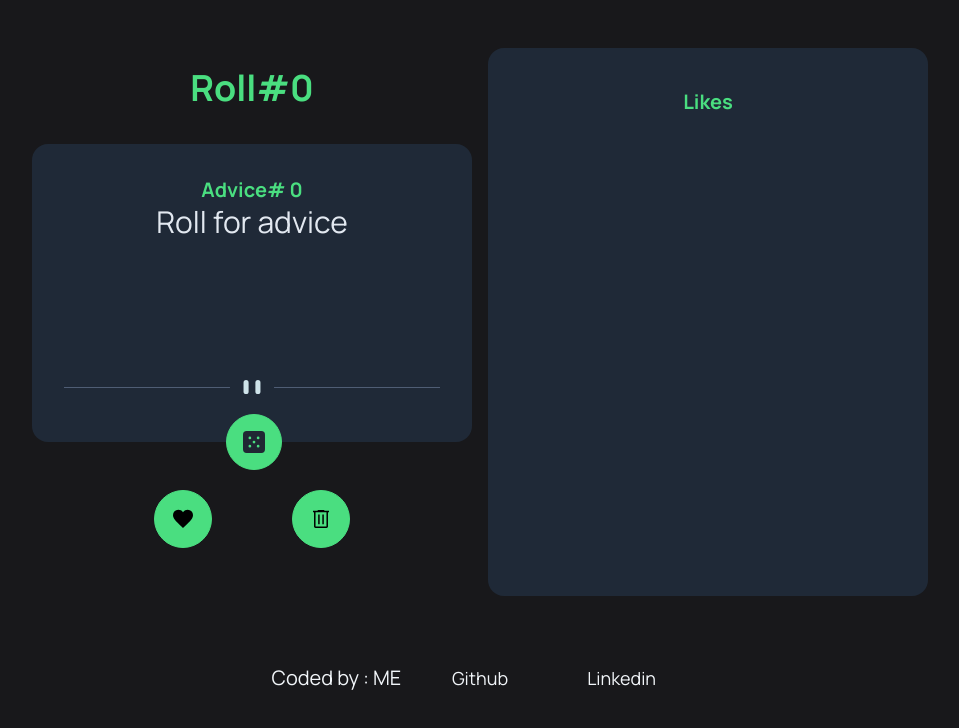
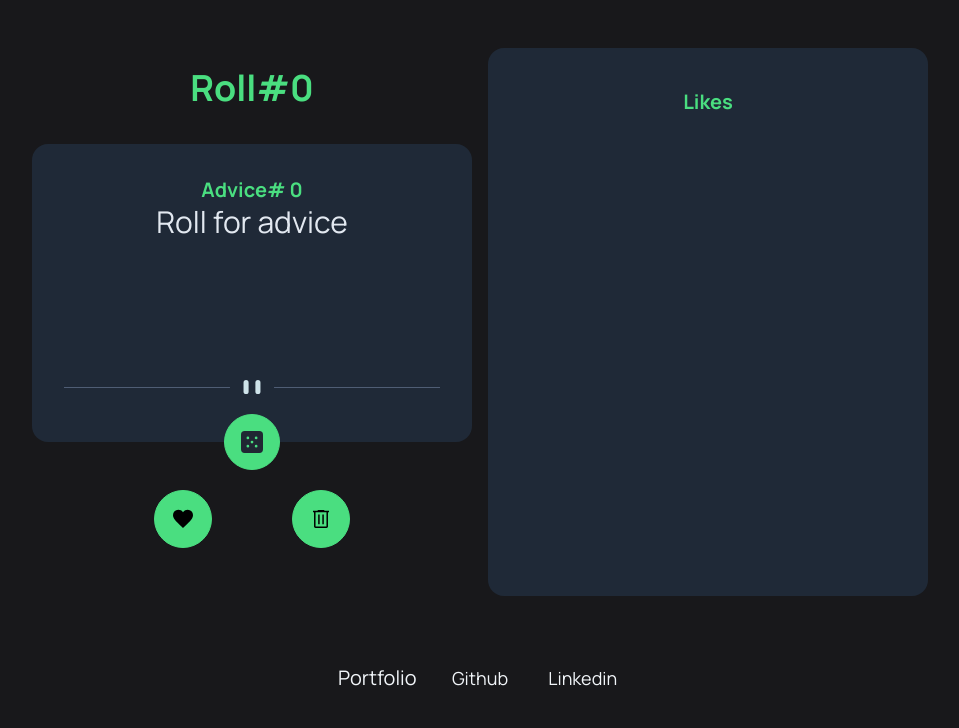
Before and after one commit to Denito37/advice_generator, a React (Vite) app: page / in a window 1280 px wide. Shown: the top 728 px of the page, without its empty margins (160-1119 px from the left). Built offline with nearby package versions, Linux system fonts and the light colour scheme.

Commit message:
refined loading state, ux

```diff
--- a/src/App.jsx
+++ b/src/App.jsx
@@ -18,8 +18,10 @@ function App() {
     setAdvice(<Loading />)
     const res = await fetch("https://api.adviceslip.com/advice", {cache:"no-cache"} )
     const data = await res.json()
-    setId(data.slip.id)
-    setAdvice(data.slip.advice)
+    setTimeout(() =>{
+      setId(data.slip.id)
+      setAdvice(data.slip.advice)
+    }, 300)
   }
   const counter = () =>{
     setCount(count + 1)
--- a/src/components/footer.jsx
+++ b/src/components/footer.jsx
@@ -4,18 +4,17 @@ export default function Footer(){
         <>
             <footer className="text-center col-span-2 p-4 mx-auto md:grid md:grid-cols-3 md:max-w-lg">
                 <h2 className=" text-slate-100 text-xl p-1">
-                    Coded by :
-                    <a className=" p-1 rounded-md transition-colors hover:bg-slate-700 hover:text-green-400" href="https://denito37.github.io/wdp/" target="_blank" rel="noopener noreferrer">
-                        ME
+                    <a className=" p-2 rounded-md transition-colors hover:bg-gray-800 hover:text-green-400" href="https://denito37.github.io/wdp/" target="_blank" rel="noopener noreferrer">
+                        Portfolio
                     </a>
                 </h2>
                 <h2 className=" text-slate-100 text-lg text-center p-1">
-                    <a className=" p-1 rounded-md transition-colors hover:bg-slate-700 hover:text-green-400" href="https://github.com/Denito37" target="_blank" rel="noopener noreferrer">
+                    <a className=" p-2 rounded-md transition-colors hover:bg-gray-800 hover:text-green-400" href="https://github.com/Denito37" target="_blank" rel="noopener noreferrer">
                         Github
                     </a>
                 </h2>
                 <h2 className=" text-slate-100 text-lg text-center p-1">
-                    <a className=" p-1 rounded-md transition-colors hover:bg-slate-700 hover:text-green-400" href="https://www.linkedin.com/in/dennes-lopez-99907618a/" target="_blank" rel="noopener noreferrer">
+                    <a className=" p-2 rounded-md transition-colors hover:bg-gray-800 hover:text-green-400" href="https://www.linkedin.com/in/dennes-lopez-99907618a/" target="_blank" rel="noopener noreferrer">
                         Linkedin
                     </a>
                 </h2>
--- a/src/components/rollAdvice.jsx
+++ b/src/components/rollAdvice.jsx
@@ -1,4 +1,5 @@
 import { Dice, DividerDesktop } from '../assets';
+import Loading from './loading.jsx';
 
 export default function Advice({counter , setQuote, advice, id}){
     const getQuote = async () =>{
@@ -13,7 +14,7 @@ export default function Advice({counter , setQuote, advice, id}){
                 <p className=" text-slate-200 text-center pb-2 h-40 text-3xl overflow-scroll">{advice}</p>
                 <img src={DividerDesktop} alt="divider" className="my-4" />
                 <button
-                className="  border border-green-400 bg-green-400 p-4 my-2 w-14 h-14 rounded-full absolute bottom-[-2.25rem] left-[44%]" onClick={getQuote}>
+                className="  border border-green-400 bg-green-400 p-4 my-2 w-14 h-14 rounded-full absolute bottom-[-2.25rem] left-0 right-0 mx-auto disabled:grayscale disabled:hover:bg-green-400" onClick={getQuote} disabled = { typeof advice != 'string'}>
                     <img src={Dice} alt="roll dice" className=" transition-all" />
                 </button>
             </section>
```
Also changed, not shown: 1 other file (tests, documents, lock files or other folders).
